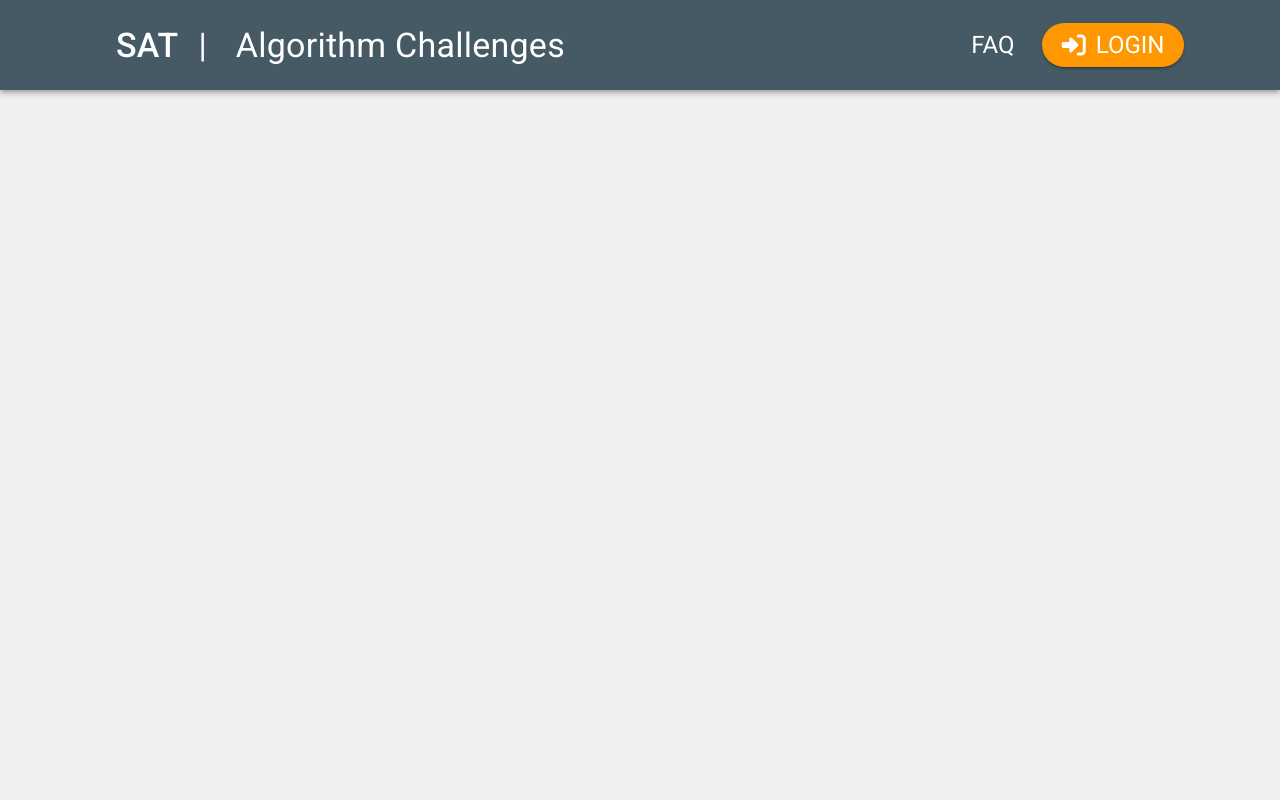
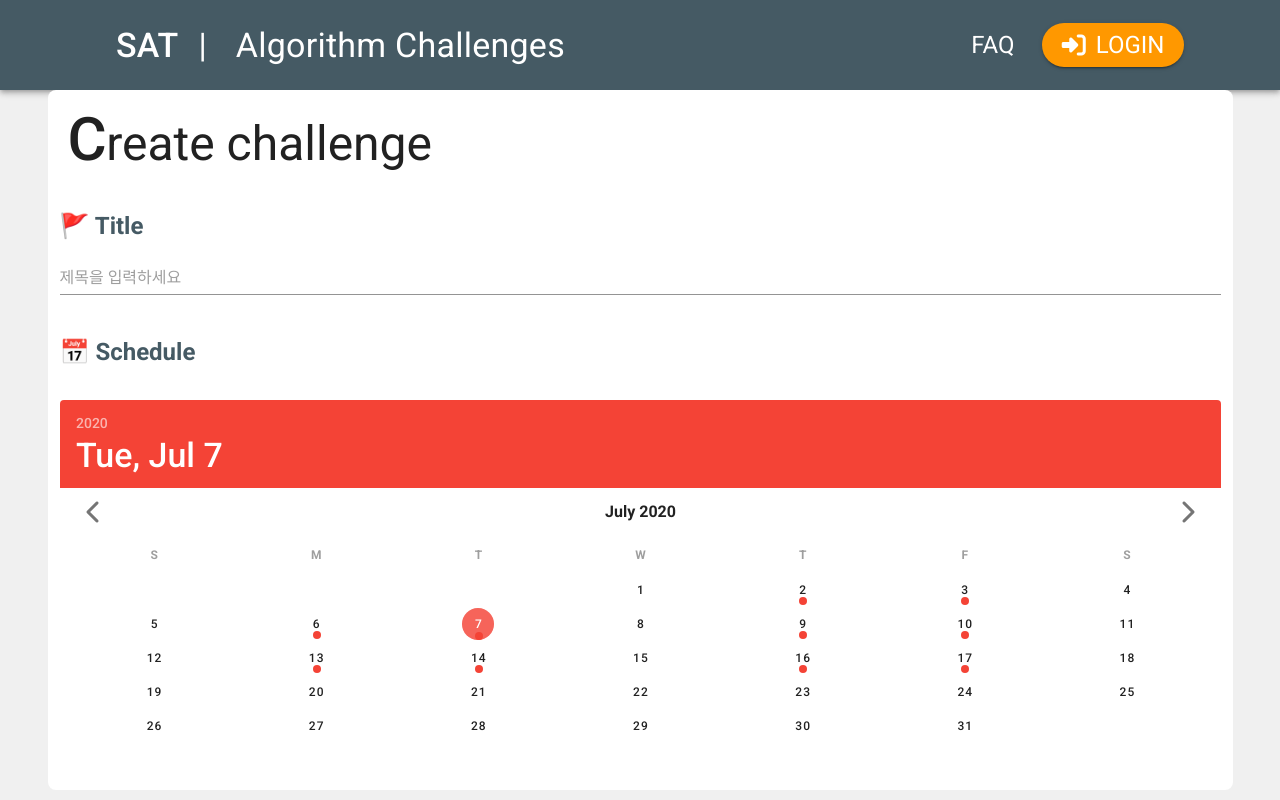
Before and after one commit to dlfdyd96/satChallenge, a Vue app in the folder front/: page /create-challenge in a window 1280 px wide. Built offline with nearby package versions, Linux system fonts and the light colour scheme.

Commit message:
[Front] Create Challenge - dialog 수정

```diff
--- a/front/src/components/Appbar.vue
+++ b/front/src/components/Appbar.vue
@@ -30,7 +30,7 @@
       <v-spacer></v-spacer>
 
       <div class="hidden-sm-and-down">
-        <v-btn text class="white--text mx-2 text-md-h5 text-sm-h6 text-h6" large>
+        <v-btn text class="white--text mx-2 text-md-h5 text-sm-h6 text-h6" large to="/faq">
           FAQ
         </v-btn>
         <!-- Login -->
--- a/front/src/router/index.js
+++ b/front/src/router/index.js
@@ -59,7 +59,6 @@ Vue.use(VueRouter)
   },
   {
     path: '/challenge/:id',
-    name: 'Join',
     component: () => import('../views/Challenge.vue')
   },
   {
@@ -75,6 +74,12 @@ Vue.use(VueRouter)
       next(`/login`)
     }
   },
+  {
+    path: '/create-challenge',
+    name: 'CreateChallenge',
+    component: () => import('../views/CreateChallenge.vue')
+    // beforeEnter : Auth 단계 설정
+  },
 ]
 
 const router = new VueRouter({
--- /dev/null
+++ b/front/src/views/CreateChallenge.vue
@@ -0,0 +1,181 @@
+<template>
+  <div class="home">
+    <v-container>
+      <v-row class="white rounded-lg"
+        align="center"
+      >
+        <v-col cols="12">
+          <div class="pa-2">
+            <span class="text-h2 font-weight-medium">C</span>
+            <span class="text-h3">reate challenge</span>
+          </div>
+        </v-col>
+        <v-col cols="12">
+          <div class="my-2 text-h5 font-weight-bold blue-grey--text text--darken-2">
+            🚩 Title
+          </div>
+        </v-col>
+        <v-col cols="12" class="py-0">
+          <v-text-field
+            placeholder="제목을 입력하세요"
+            class="py-0 my-0"
+          ></v-text-field>
+        </v-col>
+        <v-col cols="12">
+          <div class="my-2 text-h5 font-weight-bold blue-grey--text text--darken-2">
+            📅 Schedule
+          </div>
+        </v-col>
+        <v-col cols="12">
+          <div class="d-flex justify-center">
+            <!-- 달력 -->
+            <v-date-picker
+              color="red"
+              v-model="picker"
+              full-width
+              show-current
+              @click:date="clickDate"
+              :events="functionEvents"
+              next-icon="fas fa-chevron-right"
+              prev-icon="fas fa-chevron-left"
+            >
+            </v-date-picker>
+            <!-- Dialog -->
+            <v-dialog
+              v-model="dialog"
+              persistent
+              max-width="50%"
+            >
+              <v-card
+                rounded
+              >
+                <v-card-title class="text-h4"> Day {{selectedItem.day}} | Challenge</v-card-title>
+                <v-card-subtitle class="d-flex justify-end">{{picker}}</v-card-subtitle>
+                <v-card-text>
+                  <div class="d-flex flex-column">
+                    <div
+                      class="mb-5"
+                      v-for="(item, index) in selectedItem.quizzes"
+                      :key="index"
+                    >
+                      <!-- title -->
+                      <div class="text-h6">
+                        Quiz {{index + 1}}.
+                        <a :href="item.url" class="black--text">{{item.title}}</a>
+                      </div>
+                      <!-- 문제 설명 -->
+                      <div>
+
+                      </div>
+                      <!-- input, submit -->
+                      <div>
+                        <v-text-field
+                          outlined
+                          placeholder="Github URL"
+                        >
+                        </v-text-field>
+                      </div>
+                      <div class="d-flex justify-end">
+                        <v-btn >
+                          submit
+                        </v-btn>
+                      </div>
+                    </div>
+                  </div>
+                </v-card-text>
+
+                <v-card-actions>
+                  <v-spacer></v-spacer>
+                  <v-btn
+                    color="primary darken-1"
+                    class="text-h6"
+                    text
+                    @click="dialog = false"
+                  >
+                    닫기
+                  </v-btn>
+                </v-card-actions>
+
+              </v-card>
+            </v-dialog>
+
+
+
+          </div>
+
+        </v-col>
+
+
+      </v-row>
+    </v-container>
+  </div>
+</template>
+
+<script>
+export default {
+  data() {
+    return {
+      // 달력
+      picker : new Date().toISOString().substr(0, 10),
+      schedule : {
+        date : [
+          2, 3, 6, 7, 9, 10, 13, 14, 16, 17,
+        ],
+        complete : [
+          2,
+        ],
+      },
+
+
+      // dialog
+      dialog : false,
+      selectedItem : {
+        day : -1,
+        quizzes : [
+          {
+            title : 'A+B',
+            url : 'https://www.acmicpc.net/problem/1000',
+          },
+          {
+            title : 'A-B',
+            url : 'https://www.acmicpc.net/problem/1001',
+          },
+        ]
+      },
+    }
+  },
+  computed: {
+    functionEvents () {
+      return this.dateFunctionEvents;
+    }
+  },
+  methods: {
+    dateFunctionEvents (date) { // 날짜 하나하나 다 검사하는 거네...
+      const [,, day] = date.split('-')
+      // console.log(date)
+      if (this.schedule.date.includes(parseInt(day, 10)))
+        if (this.schedule.complete.includes(parseInt(day, 10)))
+          return 'red'
+        else
+          return 'red'
+      // if ([1, 19, 22].includes(parseInt(day, 10))) return ['red', '#00f']
+      return false
+
+    },
+    clickDate(date) {
+      // console.log(`클릭 했다. ${date}`);
+      const [,, day] = date.split('-');
+      this.selectedItem.day = this.schedule.date.indexOf(parseInt(day, 10)) + 1;
+      if(this.schedule.date.includes(parseInt(day, 10)))  // 일정 된 날만 dialog On
+        this.dialog = true;
+    }
+  },
+}
+</script>
+
+<style scoped>
+.home {
+  margin : auto;
+  max-width: 1200px;
+}
+</style>
--- a/front/src/views/EditProfile.vue
+++ b/front/src/views/EditProfile.vue
@@ -14,8 +14,8 @@
         <v-col
           cols="12"
           sm="6"
-          v-for="(item, index) in accountInformation"
-          :key="index"
+          v-for="(item, key) in accountInformation"
+          :key="key"
         >
           <div class="text-h6 font-weight-bold blue-grey--text text--darken-2">{{item.title}}</div>
           <div>
@@ -40,18 +40,18 @@
           <div class="text-h6 font-weight-bold blue-grey--text text--darken-2">Language</div>
         </v-col>
         <v-col cols="12">
-          <language :initSelected="user.representLang"  @select="onSelect"/>
+          <language :initSelected="representLang"  @select="onSelect"/>
         </v-col>
         <v-col cols="12">
           <v-row justify="center">
             <v-col cols="6">
               <div class="d-flex justify-center ">
-                <v-btn width="100%" color="orange" class="white--text">Edit Profile</v-btn>
+                <v-btn width="100%" color="orange" class="white--text" @click.prevent="onEditProfile">Edit Profile</v-btn>
               </div>
             </v-col>
             <v-col cols="6">
               <div class="d-flex justify-center">
-                <v-btn width="100%">reset</v-btn>
+                <v-btn width="100%" @click.prevent="onReset">reset</v-btn>
               </div>
             </v-col>
           </v-row>
@@ -99,7 +99,7 @@ export default {
         },
       },
       user : {},
-      selectedLanguage : '',
+      representLang : '',
     }
   },
   created () {
@@ -110,6 +110,7 @@ export default {
       this.accountInformation.username.value = this.user.username
       this.accountInformation.email.value = this.user.email
       this.accountInformation.backjoonId.value = this.user.backjoonId
+      this.representLang = this.user.representLang
     })
     .catch((err) => console.log(err))
   },
@@ -118,8 +119,31 @@ export default {
   },
   methods: {
     onSelect(data) {
-      this.user.representLang = data;
+      this.representLang = data;
       console.log(`this is parent : ${typeof data}`);
+    },
+    onReset() {
+      this.accountInformation.username.value = this.user.username
+      this.accountInformation.email.value = this.user.email
+      this.accountInformation.backjoonId.value = this.user.backjoonId
+      this.representLang = this.user.representLang
+    },
+    async onEditProfile() {
+      const user = {
+        username : this.accountInformation.username.value,
+        email : this.accountInformation.email.value,
+        backjoonId : this.accountInformation.backjoonId.value,
+        representLang : this.representLang,
+      }
+      await axios.post(`${process.env.VUE_APP_SERVER_DOMAIN}/user/edit-profile`, user)
+      .then(res => {
+        console.log(res)
+
+        this.$router.push('/')
+      })
+      .catch(err => {
+        console.log(err)
+      })
     }
   },
 }
--- a/front/src/views/Home.vue
+++ b/front/src/views/Home.vue
@@ -22,10 +22,28 @@
     <!-- Challenge 부분 -->
     <v-container>
       <v-row>
-        <v-col>
+        <v-col cols="8">
           <div class="text-h5 font-weight-bold blue-grey--text text--darken-2">
             🏋️‍♂️ Challenges
           </div>
+        </v-col>
+
+        <!-- create challenge 버튼 -->
+        <v-col cols="4">
+          <div class="d-flex justify-end">
+            <v-btn
+              rounded color="light-green lighten-2" class="white--text text-md-h5 text-sm-h6 text-h6"
+              to="/create-challenge"
+            >
+              <v-icon class="mr-2" small>
+                fas fa-plus
+              </v-icon>
+              <span>
+                create
+              </span>
+            </v-btn>
+          </div>
+
         </v-col>
       </v-row>
       <v-row>
```
Also changed, not shown: front/src/views/Challenge.vue (indentation only), 1 other file (tests, documents, lock files or other folders).
